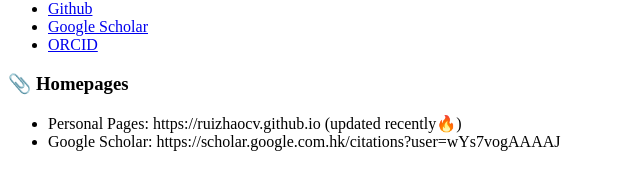
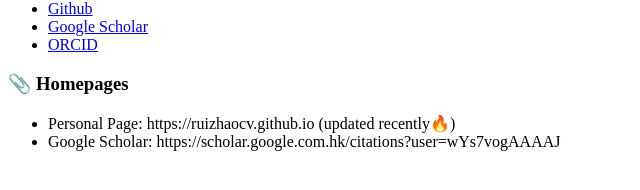
Before and after one commit to ruizhaocv/ruizhaocv.github.io, a Jekyll site: the page built from _pages/includes/homepage.md, in a window 1280 px wide. Shown: the part 376-566 px from the top of the page, without its empty margins (0-640 px from the left). Built offline with Jekyll 4.4.1, drawn with Linux system fonts in a browser that asks for light colours; our own code applies the rules of GitHub Pages for plain Markdown files.

Commit message:
update gitub profile

```diff
--- a/_pages/includes/homepage.md
+++ b/_pages/includes/homepage.md
@@ -1,3 +1,3 @@
 # 📎 Homepages
-- Personal Pages: https://ruizhaocv.github.io (updated recently🔥)
+- Personal Page: https://ruizhaocv.github.io (updated recently🔥)
 - Google Scholar: https://scholar.google.com.hk/citations?user=wYs7vogAAAAJ
```
